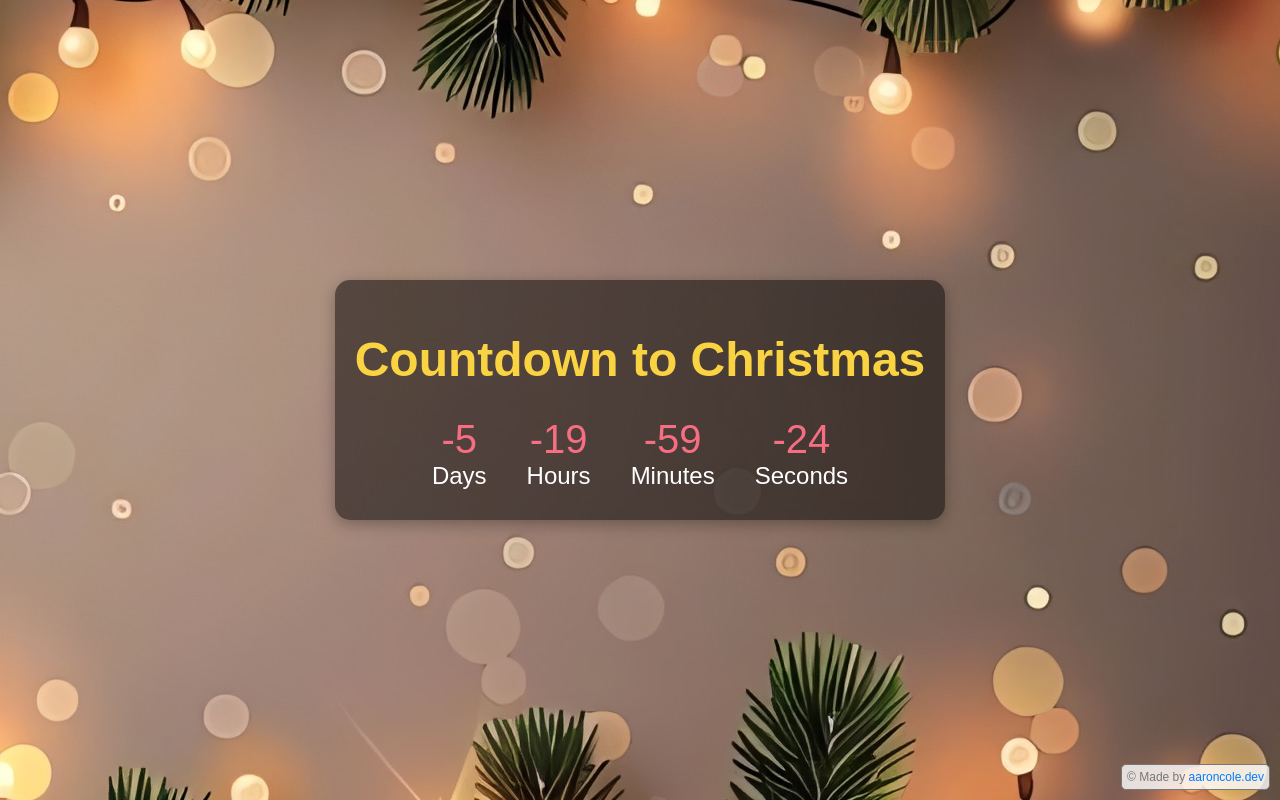
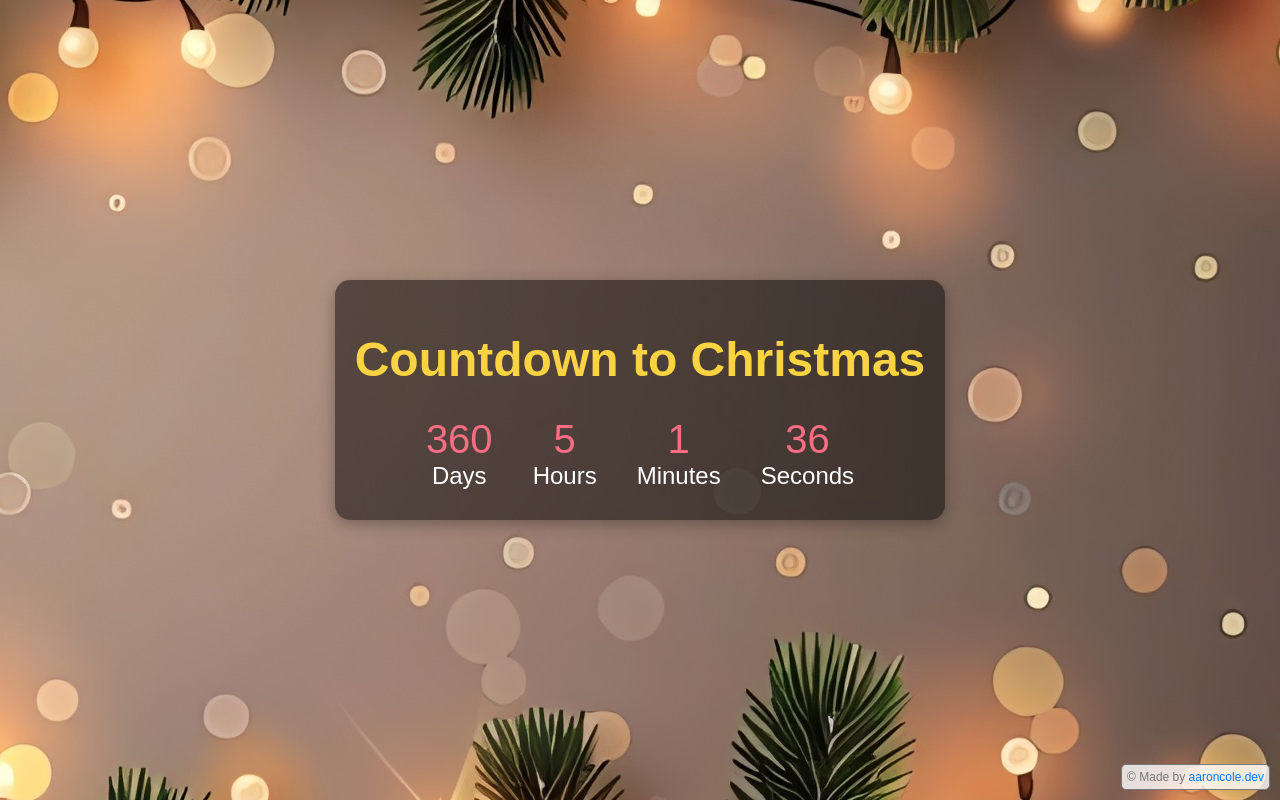
Before and after one commit to arrow-cole/Holiday-Countdown, a plain HTML site: page Christmas/index.html in a window 1280 px wide. Drawn offline with Linux system fonts and the light colour scheme.

Commit message:
Update index.html

```diff
--- a/Christmas/index.html
+++ b/Christmas/index.html
@@ -40,7 +40,7 @@
                 year += 1;
             }
 
-            const christmas = new Date(`December 25, ${2025} 00:00:00`);
+            const christmas = new Date(`December 25, ${year} 00:00:00`);
             const difference = christmas - now;
 
             const days = Math.floor(difference / (1000 * 60 * 60 * 24));
```
